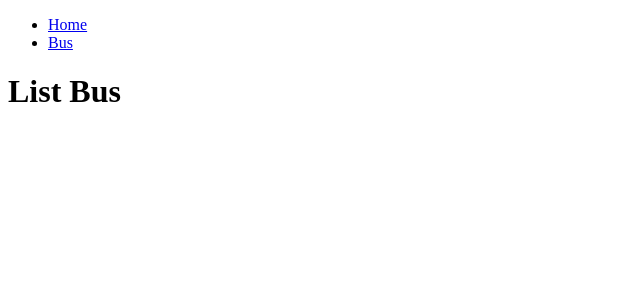
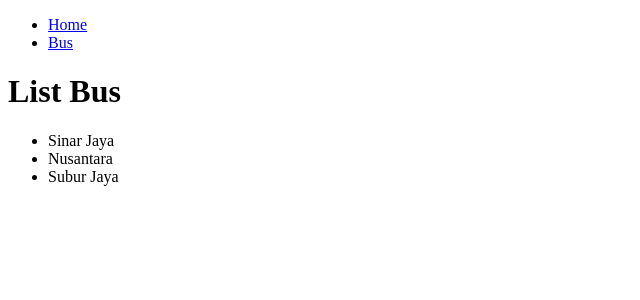
Before and after one commit to fannyhasbi/bus-schedule-react, a React (Create React App) app: page /buses in a window 1280 px wide. Shown: the top 300 px of the page, without its empty margins (0-640 px from the left). Built offline with nearby package versions, Linux system fonts and the light colour scheme.

Commit message:
Initial bus data

```diff
--- a/src/components/Buses.js
+++ b/src/components/Buses.js
@@ -1,10 +1,39 @@
 import React from 'react';
 
 class Buses extends React.Component {
+  constructor(props){
+    super(props);
+
+    this.state = {
+      buses: [
+        {
+          id: 1,
+          perusahaan: 'Sinar Jaya'
+        },
+        {
+          id: 2,
+          perusahaan: 'Nusantara'
+        },
+        {
+          id: 3,
+          perusahaan: 'Subur Jaya'
+        }
+      ]
+    }
+  }
+
   render(){
     return (
       <div>
         <h1>List Bus</h1>
+
+        <ul>
+          {
+            this.state.buses.map((el, i) => (
+              <li>{ el.perusahaan }</li>
+            ))
+          }
+        </ul>
       </div>
     );
   }
```
